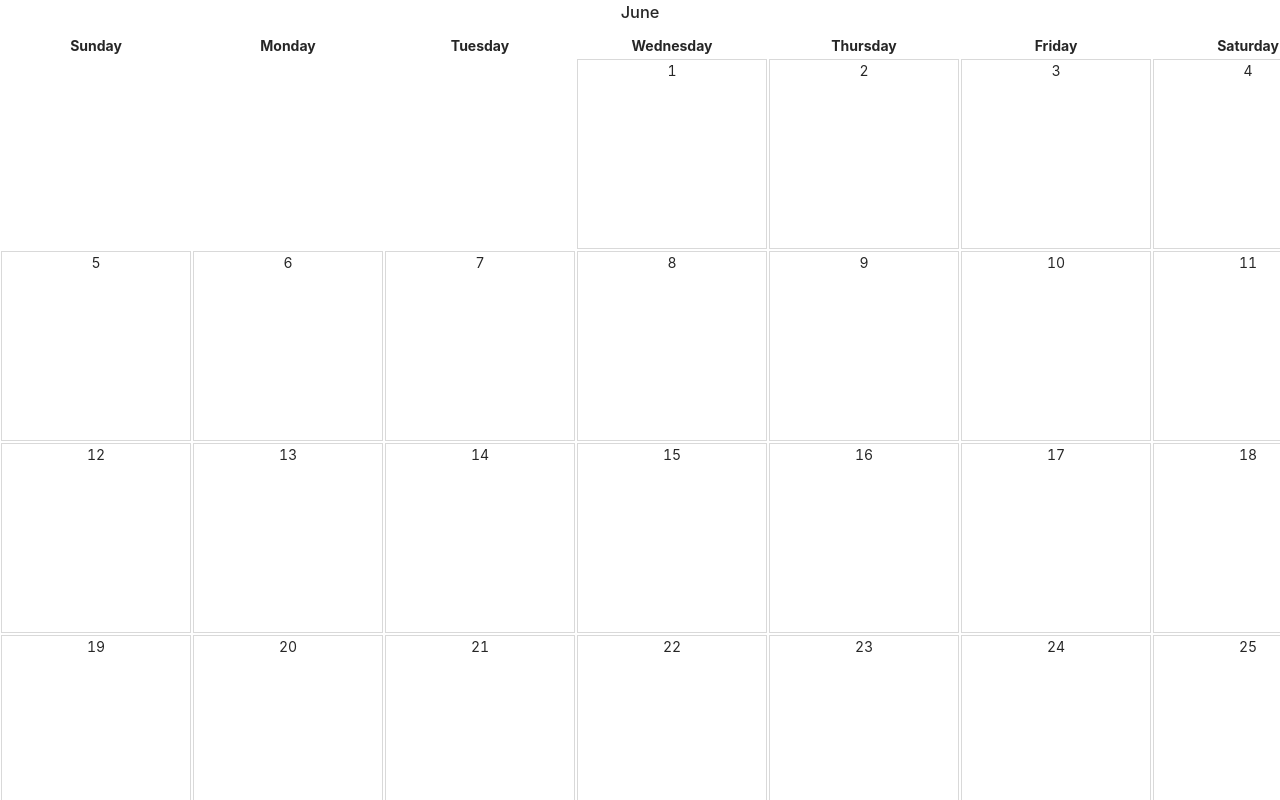
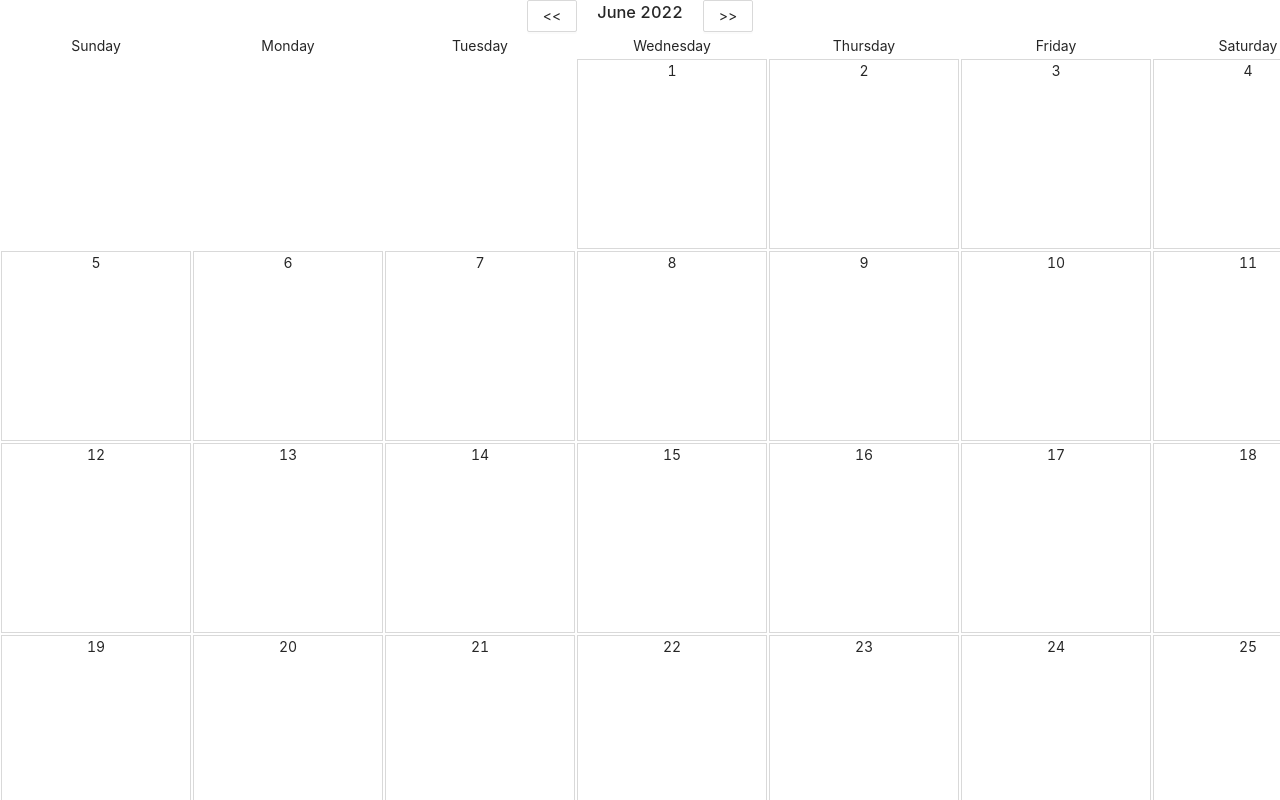
Before and after one commit to iamsaim/innroad-calendar, a React (Create React App) app: page / in a window 1280 px wide. Shown: the top 800 px of the page. Built offline with nearby package versions, Linux system fonts and the light colour scheme.

Commit message:
Added Redux and month navigation

```diff
--- a/package.json
+++ b/package.json
@@ -10,7 +10,9 @@
     "moment": "^2.29.3",
     "react": "^18.2.0",
     "react-dom": "^18.2.0",
+    "react-redux": "^8.0.2",
     "react-scripts": "5.0.1",
+    "redux": "^4.2.0",
     "web-vitals": "^2.1.4"
   },
   "scripts": {
--- /dev/null
+++ b/src/Components/CalendarApp/CalendarApp.css
@@ -0,0 +1,11 @@
+
+.navDiv{
+    display: inline-flex;
+}
+.leftNav{
+    margin-right:"20px" !important
+}
+
+.rightNav{
+    margin-left:"20px" !important
+}
--- a/src/Components/CalendarApp/CalendarApp.js
+++ b/src/Components/CalendarApp/CalendarApp.js
@@ -2,13 +2,19 @@ import CalendarPicker from "../CalendarPicker/CalendarPicker";
 import EventForm from "./EventForm";
 import React, { useState, useEffect } from "react"
 import moment from "moment";
+import { addEvent } from "../../redux/Actions/eventAction";
+import { connect } from "react-redux";
+import { Button } from "antd";
+import "./CalendarApp.css";
 
-
-const CalendarApp = () => {
-    const [events, setEvents] = useState([]);
+const monthNames = ["January", "February", "March", "April", "May", "June",
+    "July", "August", "September", "October", "November", "December"
+];
+const CalendarApp = (props) => {
     const [showModalForm, setShowModalForm] = useState(false);
     const [eventDate, setEventDate] = useState();
     const [count, SetCount] = useState(0);
+    const [month, setMonth] = useState(new Date())
 
     const OnCancel = () => {
         setShowModalForm(false)
@@ -22,8 +28,7 @@ const CalendarApp = () => {
             content: values.eventName + ' From: ' + moment(values.startTime).format("hh:mm:ss a") + ' To: ' + moment(values.endTime).format("hh:mm:ss a"),
             date: values.date
         }
-        setEvents(current => [...current, event]);
-        console.log('Success:', values);
+        props.addEvent(event);
         OnCancel();
 
     };
@@ -32,10 +37,21 @@ const CalendarApp = () => {
     }, [eventDate]);
     return (
         <>
+            <div className="navDiv">
+                <Button style={{ marginRight: '20px' }} onClick={() => {
+                    setMonth(new Date(month.getFullYear(), month.getMonth() - 1, month.getDate()))
+                }
+                }>{"<<"}</Button>
+                <h3>{monthNames[month.getMonth()]} {month.getFullYear()}</h3>
+                <Button style={{ marginLeft: '20px' }} onClick={() => {
+                    setMonth(new Date(month.getFullYear(), month.getMonth() + 1, month.getDate()))
+                }
+                }>{">>"}</Button></div>
             <CalendarPicker
                 setEventDate={setEventDate}
-                events={events}
+                events={props.events}
                 setShowModalForm={setShowModalForm}
+                calendarMonth={month}
             />
             <EventForm key={count}
                 show={showModalForm}
@@ -48,4 +64,14 @@ const CalendarApp = () => {
 };
 
 
-export default CalendarApp;
+function mapStateToProps(state, ownProps) {
+
+    return {
+        events: state.events
+    }
+}
+const mapDispatchToProps = {
+    addEvent,
+};
+
+export default connect(mapStateToProps, mapDispatchToProps)(CalendarApp);
--- a/src/Components/CalendarPicker/CalendarPicker.js
+++ b/src/Components/CalendarPicker/CalendarPicker.js
@@ -6,13 +6,11 @@ import moment from 'moment';
 
 const MAX_NO_OF_WEEK = 5;
 const MAX_DAYS_IN_WEEK = 7;
-const monthNames = ["January", "February", "March", "April", "May", "June",
-    "July", "August", "September", "October", "November", "December"
-];
 
-const CalendarPicker = ({ setEventDate, events, setShowModalForm }) => {
+const CalendarPicker = ({ setEventDate, events, setShowModalForm, calendarMonth }) => {
 
-    let date = new Date(), y = date.getFullYear(), m = date.getMonth();
+    let date = calendarMonth,
+        y = date.getFullYear(), m = date.getMonth();
     let firstDay = new Date(y, m, 1);
     let lastDay = new Date(y, m + 1, 0);
     let CurrentDay = 0;
@@ -20,7 +18,7 @@ const CalendarPicker = ({ setEventDate, events, setShowModalForm }) => {
     const getListData = (value) => {
         let listData;
 
-        listData = events.filter(x => x.date.format("MMM Do YY") == value.format("MMM Do YY"))
+        listData = events.filter(x => x.date.format("MMM Do YY") === value.format("MMM Do YY"))
 
         return listData || [];
     };
@@ -57,7 +55,7 @@ const CalendarPicker = ({ setEventDate, events, setShowModalForm }) => {
                     if (i === firstDay.getDay() + 1 && CurrentDay === 0) {
                         CurrentDay = 1;
                     }
-                    if (CurrentDay == 0) {
+                    if (CurrentDay === 0) {
                         rows.push(<td>
 
 
@@ -91,13 +89,18 @@ const CalendarPicker = ({ setEventDate, events, setShowModalForm }) => {
 
     return (
         <>
-            <div><h3>{monthNames[firstDay.getMonth()]}</h3></div>
+
             <table>
                 <thead>
-
-                    <th>Sunday</th><th>Monday</th><th>Tuesday</th>
-                    <th>Wednesday</th><th>Thursday</th><th>Friday</th>
-                    <th>Saturday</th>
+                    <tr>
+                        <td>Sunday</td>
+                        <td>Monday</td>
+                        <td>Tuesday</td>
+                        <td>Wednesday</td>
+                        <td>Thursday</td>
+                        <td>Friday</td>
+                        <td>Saturday</td>
+                    </tr>
                 </thead>
 
                 <tbody>
--- a/src/index.js
+++ b/src/index.js
@@ -3,12 +3,17 @@ import ReactDOM from 'react-dom/client';
 import './index.css';
 import App from './App';
 import reportWebVitals from './reportWebVitals';
+import configureStore from './redux/Store';
+import { Provider } from 'react-redux';
 
+const store = configureStore();
 const root = ReactDOM.createRoot(document.getElementById('root'));
 root.render(
-  <React.StrictMode>
-    <App />
-  </React.StrictMode>
+  <Provider store={store}>
+    <React.StrictMode>
+      <App />
+    </React.StrictMode>
+  </Provider>
 );
 
 // If you want to start measuring performance in your app, pass a function
--- /dev/null
+++ b/src/redux/Actions/eventAction.js
@@ -0,0 +1,13 @@
+import * as types from "../Constants";
+
+export function addEvent(event) {
+    return { type: types.ADD_EVENT_SUCCESS, event };
+}
+export function getEventsSuccess(events) {
+    return { type: types.GET_EVENTS_SUCCESS, events };
+}
+export function getEvents() {
+    return function (dispatch) {
+        dispatch(getEventsSuccess);
+    };
+}
--- /dev/null
+++ b/src/redux/Constants/index.js
@@ -0,0 +1,2 @@
+export const ADD_EVENT_SUCCESS = "ADD_EVENT_SUCCESS";
+export const GET_EVENTS_SUCCESS = "GET_EVENTS_SUCCESS";
--- /dev/null
+++ b/src/redux/Reducers/eventReducer.js
@@ -0,0 +1,15 @@
+import * as types from "../Constants";
+
+export const eventReducer = (state = [], action) => {
+    debugger;
+    switch (action.type) {
+
+        case types.ADD_EVENT_SUCCESS:
+            return [...state, { ...action.event }];
+
+        default:
+            return state;
+    }
+};
+
+export default eventReducer;
--- /dev/null
+++ b/src/redux/Reducers/index.js
@@ -0,0 +1,8 @@
+import { combineReducers } from "redux";
+import events from "./eventReducer";
+
+const rootReducer = combineReducers({
+    events
+});
+
+export default rootReducer;
--- /dev/null
+++ b/src/redux/Store/index.js
@@ -0,0 +1,6 @@
+import { createStore, applyMiddleware } from "redux";
+import rootReducer from "../Reducers";
+
+export default function configureStore(initialState) {
+    return createStore(rootReducer, initialState, applyMiddleware());
+}
```
Also changed, not shown: 1 other file (tests, documents, lock files or other folders).
